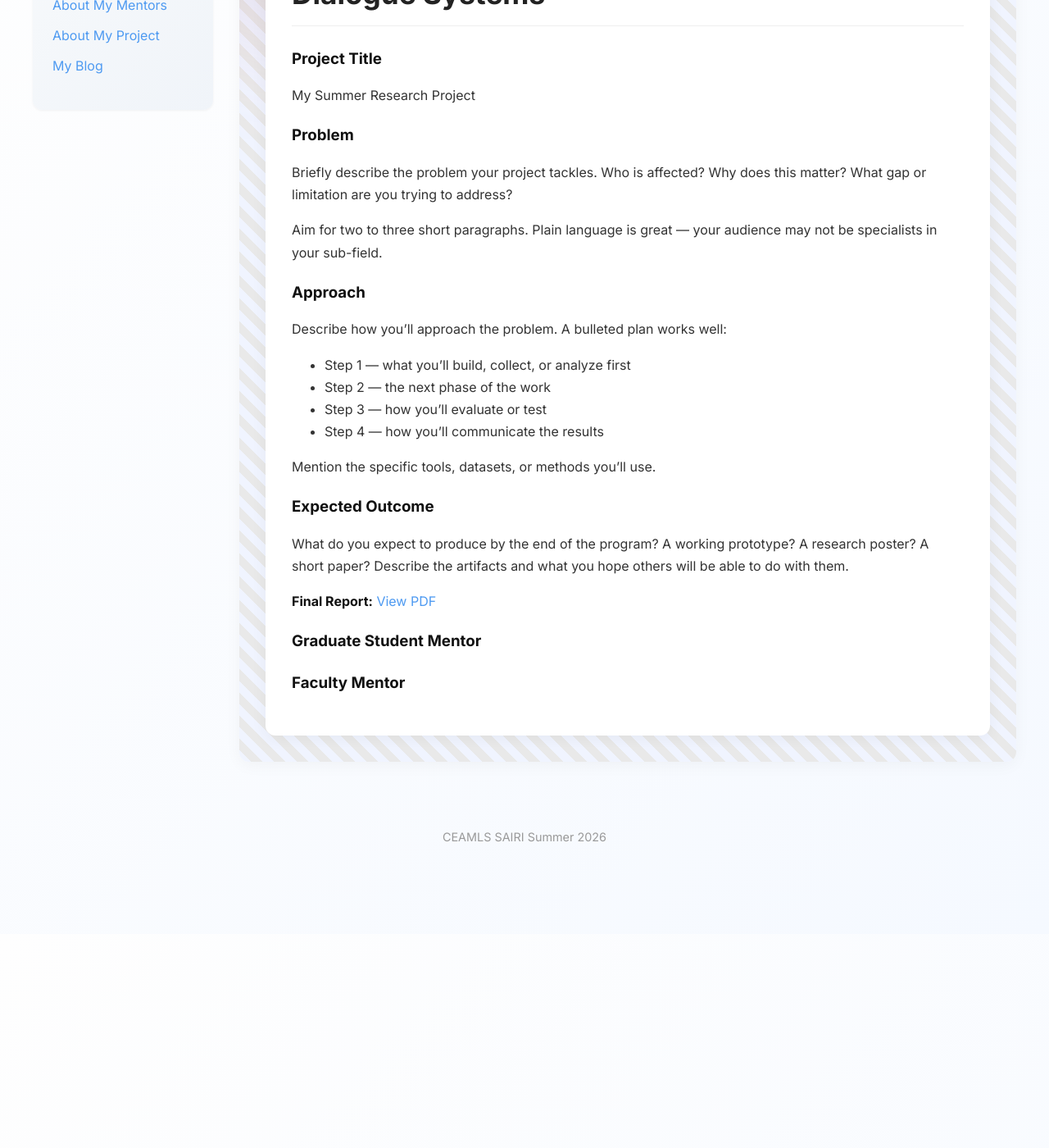
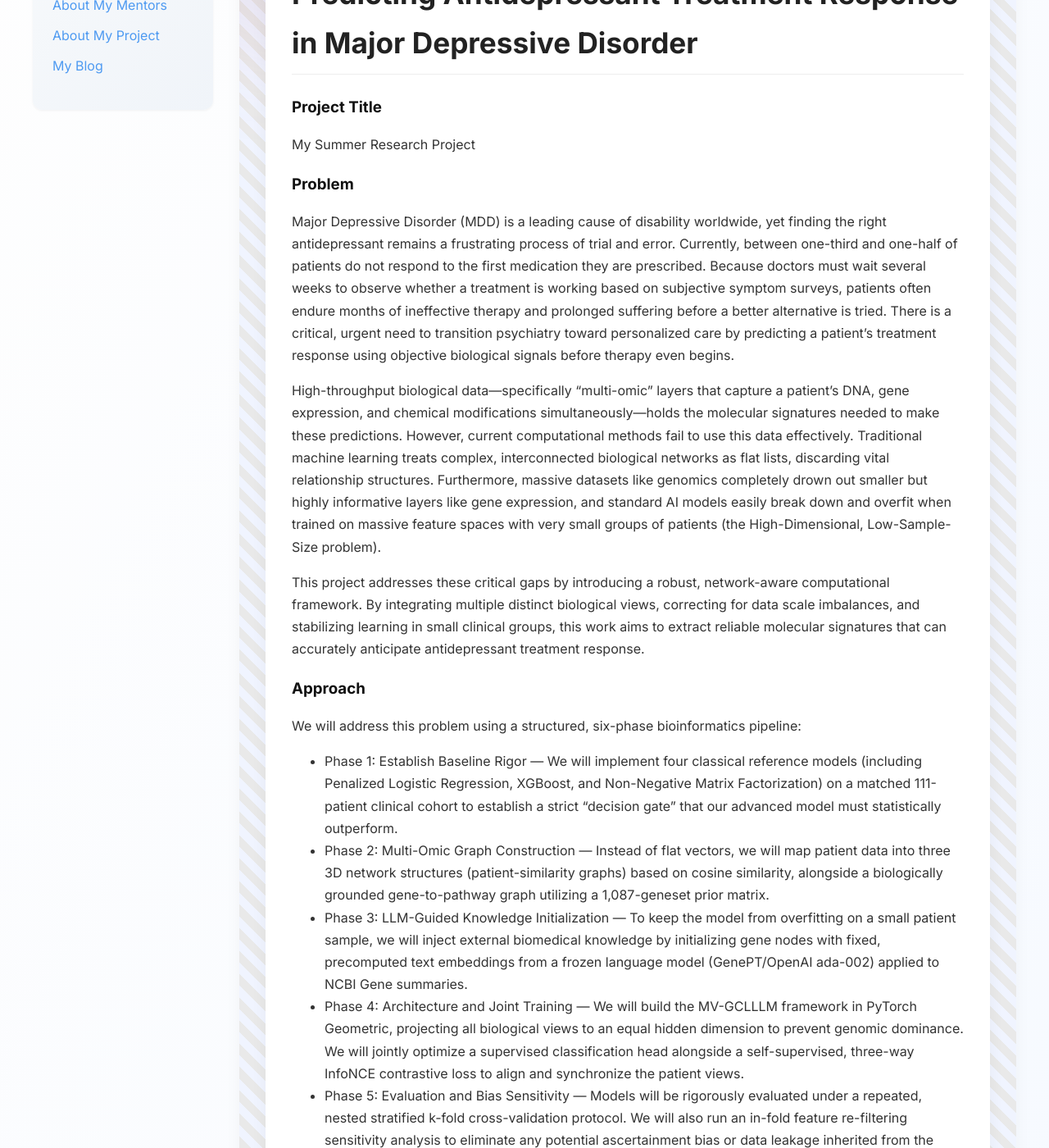
Before and after one commit to sharoniweha/sharoniweha.ceamls26.github.io, a Jekyll site: the page built from pages/about-my-project.md, in a window 1280 px wide and 1400 px high, scrolled down 261 px. Shown: the whole window at 82% size. Built offline with Jekyll 4.4.1, drawn with Linux system fonts in a browser that asks for light colours; before the commit the page ends 1309 px from its top, so only the background shows below that; some of the changed text lies outside the part shown.

Commit message:
Update about-my-project.md

```diff
--- a/pages/about-my-project.md
+++ b/pages/about-my-project.md
@@ -1,40 +1,40 @@
 ---
 layout: project
-title: BioPersona Physiologically Grounded Patient Simulation for Safety Evaluation of Clinical Dialogue Systems
+title: Cross-View Multi-Graph Contrastive Learning with LLM-Guided Knowledge Initialization for Predicting Antidepressant Treatment Response in Major Depressive Disorder
 permalink: /about-my-project.html
 
 subtitle:
 project_title: "My Summer Research Project"
 
 problem: |
-  Briefly describe the problem your project tackles. Who is affected? Why does this
-  matter? What gap or limitation are you trying to address?
+  Major Depressive Disorder (MDD) is a leading cause of disability worldwide, yet finding the right antidepressant remains a frustrating process of trial and error. Currently, between one-third and one-half of patients do not respond to the first medication they are prescribed. Because doctors must wait several weeks to observe whether a treatment is working based on subjective symptom surveys, patients often endure months of ineffective therapy and prolonged suffering before a better alternative is tried. There is a critical, urgent need to transition psychiatry toward personalized care by predicting a patient's treatment response using objective biological signals before therapy even begins.
 
-  Aim for two to three short paragraphs. Plain language is great — your audience
-  may not be specialists in your sub-field.
+  High-throughput biological data—specifically "multi-omic" layers that capture a patient's DNA, gene expression, and chemical modifications simultaneously—holds the molecular signatures needed to make these predictions. However, current computational methods fail to use this data effectively. Traditional machine learning treats complex, interconnected biological networks as flat lists, discarding vital relationship structures. Furthermore, massive datasets like genomics completely drown out smaller but highly informative layers like gene expression, and standard AI models easily break down and overfit when trained on massive feature spaces with very small groups of patients (the High-Dimensional, Low-Sample-Size problem).
+
+  This project addresses these critical gaps by introducing a robust, network-aware computational framework. By integrating multiple distinct biological views, correcting for data scale imbalances, and stabilizing learning in small clinical groups, this work aims to extract reliable molecular signatures that can accurately anticipate antidepressant treatment response.
 
 approach: |
-  Describe how you'll approach the problem. A bulleted plan works well:
+  We will address this problem using a structured, six-phase bioinformatics pipeline:
 
-  - Step 1 — what you'll build, collect, or analyze first
-  - Step 2 — the next phase of the work
-  - Step 3 — how you'll evaluate or test
-  - Step 4 — how you'll communicate the results
-
-  Mention the specific tools, datasets, or methods you'll use.
+  - Phase 1: Establish Baseline Rigor — We will implement four classical reference models (including Penalized Logistic Regression, XGBoost, and Non-Negative Matrix Factorization) on a matched 111-patient clinical cohort to establish a strict "decision gate" that our advanced model must statistically outperform.
+  - Phase 2: Multi-Omic Graph Construction — Instead of flat vectors, we will map patient data into three 3D network structures (patient-similarity graphs) based on cosine similarity, alongside a biologically grounded gene-to-pathway graph utilizing a 1,087-geneset prior matrix.
+  - Phase 3: LLM-Guided Knowledge Initialization — To keep the model from overfitting on a small patient sample, we will inject external biomedical knowledge by initializing gene nodes with fixed, precomputed text embeddings from a frozen language model (GenePT/OpenAI ada-002) applied to NCBI Gene summaries.
+  - Phase 4: Architecture and Joint Training — We will build the MV-GCLLLM framework in PyTorch Geometric, projecting all biological views to an equal hidden dimension to prevent genomic dominance. We will jointly optimize a supervised classification head alongside a self-supervised, three-way InfoNCE contrastive loss to align and synchronize the patient views.
+  - Phase 5: Evaluation and Bias Sensitivity — Models will be rigorously evaluated under a repeated, nested stratified k-fold cross-validation protocol. We will also run an in-fold feature re-filtering sensitivity analysis to eliminate any potential ascertainment bias or data leakage inherited from the source dataset.
+  - Phase 6: Biological Validation — Using post-hoc gradient attribution, we will rank predictive features and map them back to specific biological pathways via DAVID and KEGG. We will treat the recovery of known immune and inflammatory signatures as an internal positive control to ensure the AI learned genuine biology rather than cohort artifacts.
 
 outcome: |
-  What do you expect to produce by the end of the program? A working prototype?
-  A research poster? A short paper? Describe the artifacts and what you hope
-  others will be able to do with them.
+  By the end of the program, we expect to produce an end-to-end bioinformatics pipeline implemented in PyTorch Geometric as a working computational prototype. The primary artifact will be the MV-GCLLLM framework, complete with documented preprocessing scripts that map asymmetric multi-omic layers (SNPs, expression, methylation) to a language-model-guided, topology-aware network topology.
+
+  Additionally, the findings and performance benchmarks of this architecture against established baseline models will be compiled into a formal research poster and an academic short paper. This work will deliver a clear interpretation of the biological pathways driving the model's predictions, surfacing prioritized candidate biomarkers for psychiatric care. Ultimately, other researchers and bioinformaticians will be able to leverage this framework to stabilize deep learning on low-sample-size clinical cohorts and advance personalized, biomarker-driven treatment selection.
 
 final_report_url: https://example.com/your-report.pdf
 
 grad_mentor:
-  name:
-  linkedin: https://www.linkedin.com/in/example
+  name: Ricky Gole
+  linkedin: https://www.linkedin.com/in/ricky-gole/
 
 faculty_mentor:
-  name:
-  linkedin: https://www.linkedin.com/in/example
+  name: Dr. Jamell Dacon
+  linkedin: https://www.linkedin.com/in/jamelldacon/
 ---
```
